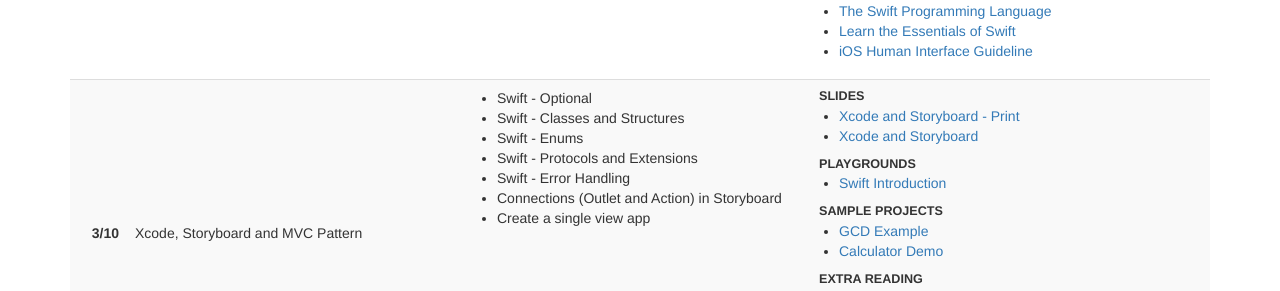
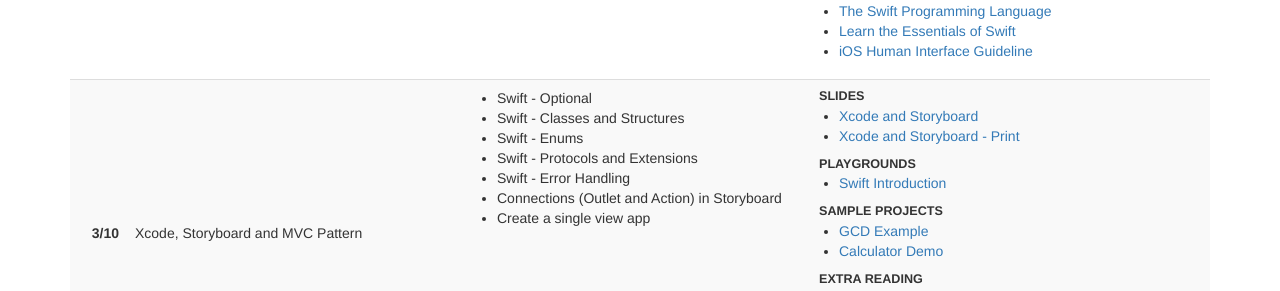
Before and after one commit to sodascourse/sodascourse.github.io, a Jekyll site: the page built from index.html, in a window 1280 px wide and 900 px high, scrolled down 745 px. Shown: the part 152-443 px from the top of the window. Built offline with Jekyll 4.4.1, drawn with Linux system fonts in a browser that asks for light colours.

Commit message:
Fix Typo

```diff
--- a/_data/spring-16-classes.yaml
+++ b/_data/spring-16-classes.yaml
@@ -54,9 +54,9 @@
     - Create a single view app
   resources:
     slides:
+      - name: Xcode and Storyboard
+        link: /slides/spring-16/02-Storyboard.pdf
       - name: Xcode and Storyboard - Print
-        link: /slides/spring-16/02-Storyboard.pdf
-      - name: Xcode and Storyboard
         link: /slides/spring-16/02-Storyboard-Print.pdf
     playgrounds:
       - name: Swift Introduction
```
